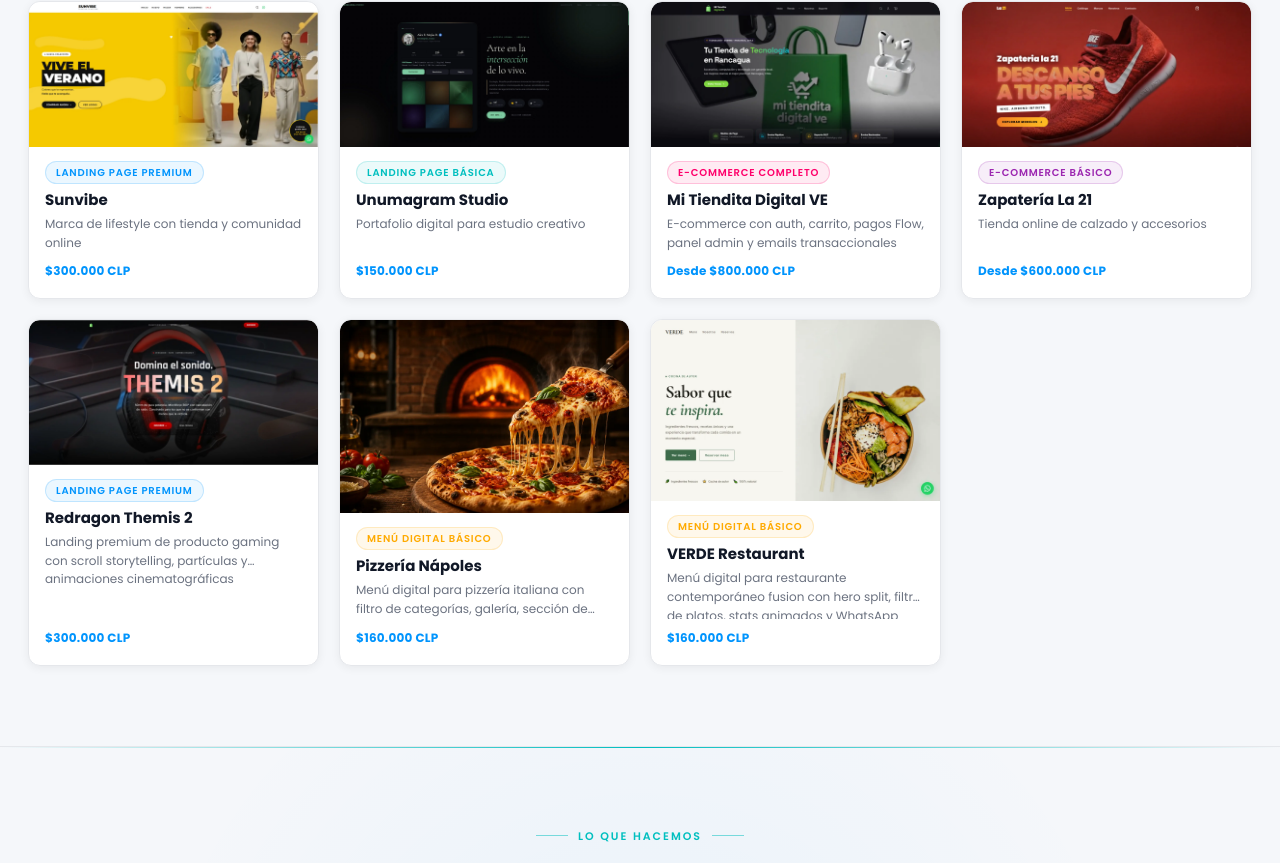
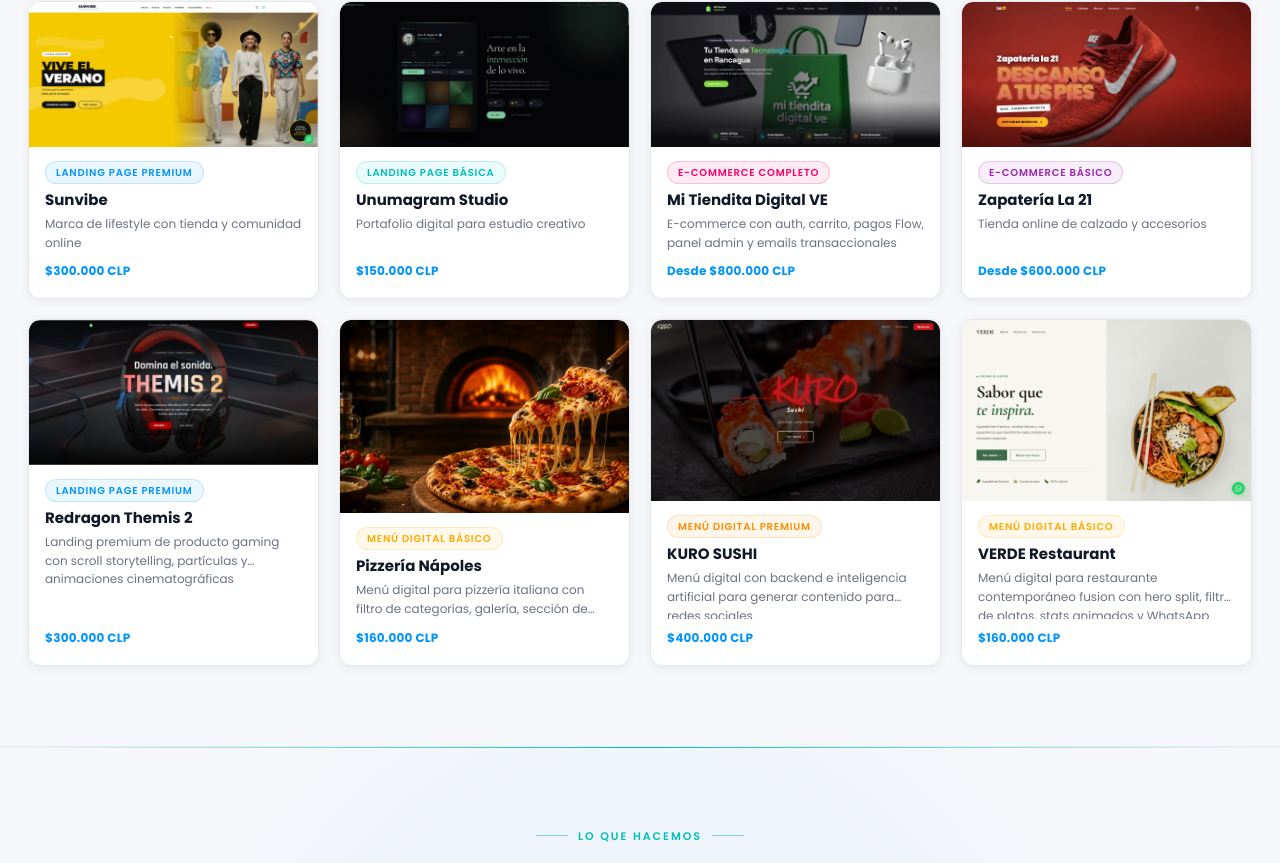
Before and after one commit to juanmjd914/catalogo-techne-creativ, a React (Vite) app: page / in a window 1280 px wide. Shown: the part 2246-3109 px from the top of the page. Built offline with nearby package versions, Linux system fonts and the light colour scheme.

Commit message:
feat: agrega KURO SUSHI al catálogo — menú digital premium #24

```diff
--- a/src/data/portfolio.ts
+++ b/src/data/portfolio.ts
@@ -200,6 +200,15 @@ export const portfolio: PortfolioItem[] = [
     price: '$160.000 CLP',
   },
   {
+    id: 24,
+    name: 'KURO SUSHI',
+    category: 'menu-premium',
+    image: '/images/kuro-sushi.webp',
+    description: 'Menú digital con backend e inteligencia artificial para generar contenido para redes sociales',
+    url: 'https://kuro-sushi-dun.vercel.app',
+    price: '$400.000 CLP',
+  },
+  {
     id: 23,
     name: 'VERDE Restaurant',
     category: 'menu-basico',
```
Also changed, not shown: public/images/kuro-sushi.webp (added).
